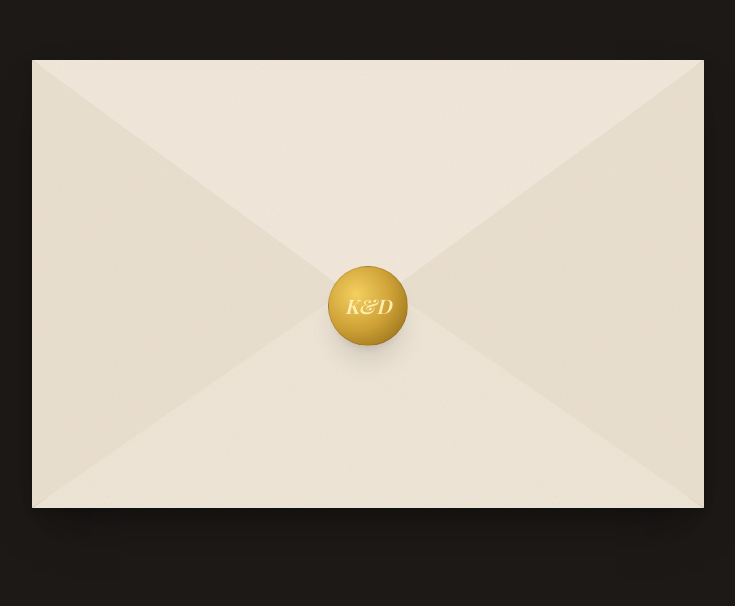
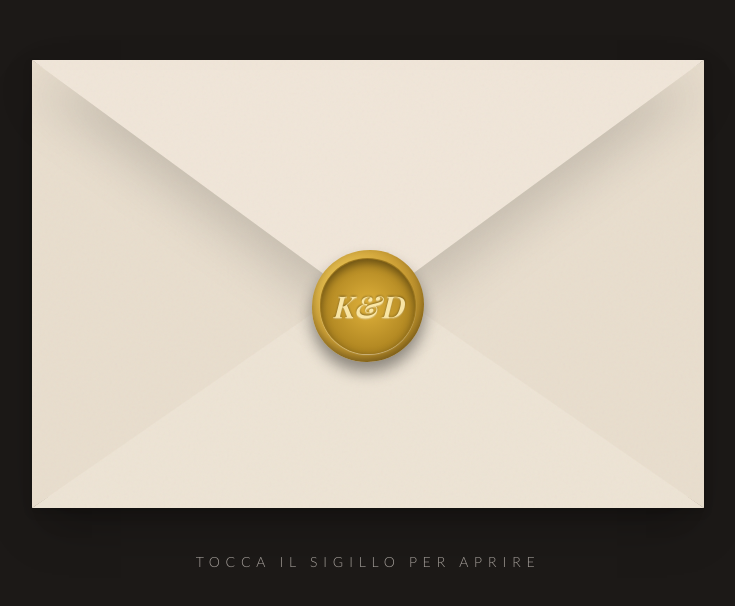
Before and after one commit to davidemoscatelli/invito-matrimonio, a React (Vite) app: page / in a window 1280 px wide. Shown: the part 116-722 px from the top of the page, without its empty margins (272-1007 px from the left). Built offline with nearby package versions, Linux system fonts and the light colour scheme; a web font is replaced by a local one.

Commit message:
sezioni aggiuntive

```diff
--- a/src/Envelope.jsx
+++ b/src/Envelope.jsx
@@ -8,11 +8,16 @@ export default function Envelope({ onOpen, onPlayMusic }) {
   const handleOpen = () => {
     if (isOpen) return;
     setIsOpen(true);
-    onPlayMusic(); // Fa partire l'audio nativo al clic
 
+    // Attivazione immediata della musica per bypassare i blocchi di Safari/Chrome
+    if (onPlayMusic) onPlayMusic();
+
+    // Sequenza: apertura (0.8s) + uscita lettera (1s) + lettura, poi zoom
     setTimeout(() => {
       setIsZooming(true);
-      setTimeout(() => { onOpen(); }, 1200);
+      setTimeout(() => {
+        onOpen();
+      }, 1200);
     }, 2800);
   };
 
@@ -24,50 +29,99 @@ export default function Envelope({ onOpen, onPlayMusic }) {
       animate={isZooming ? { opacity: 0, scale: 4 } : { opacity: 1, scale: 1 }}
       transition={{ duration: 1.2, ease: "easeInOut" }}
     >
-      <div className="relative w-[92vw] max-w-2xl aspect-[3/2] cursor-pointer shadow-2xl" onClick={handleOpen}>
+      {/* Busta con proporzione fissa 3/2 */}
+      <div
+        className="relative w-[92vw] max-w-2xl aspect-[3/2] cursor-pointer group shadow-2xl mt-12 md:mt-0"
+        onClick={handleOpen}
+      >
 
-        {/* Interno Busta */}
+        {/* Sfondo INTERNO */}
         <div className="absolute inset-0 bg-[#c7b098] shadow-[inset_0_20px_50px_rgba(0,0,0,0.6)]">
           <div className="absolute inset-0 mix-blend-multiply" style={{ backgroundImage: paperTexture }}></div>
         </div>
 
-        {/* Lettera K & D */}
+        {/* La Lettera */}
         <motion.div
-          className="absolute left-4 right-4 bottom-2 bg-[#FAF9F6] flex flex-col items-center justify-start pt-12 shadow-xl border border-stone-200 z-10"
-          style={{ height: '90%', backgroundImage: paperTexture }}
+          className="absolute left-4 right-4 bottom-2 bg-[#FAF9F6] flex flex-col items-center justify-start pt-8 md:pt-16 shadow-xl border border-stone-200"
+          style={{ height: '90%', zIndex: 10, backgroundImage: paperTexture }}
           initial={{ y: 0 }}
-          animate={isOpen ? { y: '-35%' } : { y: 0 }}
+          animate={isOpen ? { y: '-40%' } : { y: 0 }}
           transition={{ duration: 1, delay: 0.8, ease: "easeOut" }}
         >
-           <h2 className="font-serif text-5xl md:text-7xl italic text-stone-700 mb-6">K & D</h2>
-           <div className="w-16 h-[1px] bg-stone-300 mb-6"></div>
-           <p className="text-stone-500 uppercase tracking-widest text-xs">L'Invito</p>
+           <h2 className="font-serif text-4xl md:text-6xl italic text-stone-700 mb-4 drop-shadow-sm">K & D</h2>
+           <div className="w-16 md:w-24 h-[1px] bg-stone-300 mb-4"></div>
+           <p className="text-stone-500 uppercase tracking-widest text-[10px] md:text-xs font-light">L'Invito</p>
         </motion.div>
 
-        {/* Alette Laterali/Inferiori */}
+        {/* Alette Laterali e Inferiore */}
         <div className="absolute inset-0 z-20 pointer-events-none drop-shadow-lg">
           <div className="absolute inset-0 bg-[#e8ddcd]" style={{ clipPath: 'polygon(0 0, 0 100%, 50% 50%)', backgroundImage: paperTexture }}></div>
           <div className="absolute inset-0 bg-[#e8ddcd]" style={{ clipPath: 'polygon(100% 0, 100% 100%, 50% 50%)', backgroundImage: paperTexture }}></div>
           <div className="absolute inset-0 bg-[#ede3d4]" style={{ clipPath: 'polygon(0 100%, 100% 100%, 50% 48%)', backgroundImage: paperTexture }}></div>
         </div>
 
-        {/* Aletta Superiore (si apre verso l'alto) */}
+        {/* Aletta SUPERIORE */}
         <motion.div
-          className="absolute top-0 left-0 w-full h-full origin-top z-30"
+          className="absolute top-0 left-0 w-full h-full origin-top drop-shadow-2xl"
+          initial={{ rotateX: 0, zIndex: 30 }}
           animate={isOpen ? { rotateX: 180, zIndex: 5 } : { rotateX: 0, zIndex: 30 }}
-          transition={{ rotateX: { duration: 0.8 }, zIndex: { delay: 0.4 } }}
+          transition={{
+            rotateX: { duration: 0.8, ease: "easeInOut" },
+            zIndex: { delay: 0.4 }
+          }}
           style={{ transformStyle: 'preserve-3d' }}
         >
-          <div className="absolute inset-0 bg-[#f0e5d8]" style={{ clipPath: 'polygon(0 0, 100% 0, 50% 55%)', backfaceVisibility: 'hidden', backgroundImage: paperTexture }}></div>
-          <div className="absolute inset-0 bg-[#c7b098]" style={{ clipPath: 'polygon(0 0, 100% 0, 50% 55%)', backfaceVisibility: 'hidden', transform: 'rotateX(180deg)', backgroundImage: paperTexture }}></div>
+          <div
+            className="absolute inset-0 bg-[#f0e5d8]"
+            style={{ clipPath: 'polygon(0 0, 100% 0, 50% 55%)', backfaceVisibility: 'hidden', backgroundImage: paperTexture }}
+          >
+            <div className="absolute inset-0 border-b border-white/60" style={{ clipPath: 'polygon(0 0, 100% 0, 50% 55%)' }}></div>
+          </div>
+
+          <div
+            className="absolute inset-0 bg-[#c7b098]"
+            style={{ clipPath: 'polygon(0 0, 100% 0, 50% 55%)', backfaceVisibility: 'hidden', transform: 'rotateX(180deg)', backgroundImage: paperTexture }}
+          ></div>
         </motion.div>
 
-        {/* Sigillo Oro */}
-        {!isOpen && (
-          <div className="absolute top-[55%] left-1/2 -translate-x-1/2 -translate-y-1/2 w-20 h-20 z-40 bg-[radial-gradient(circle_at_35%_35%,#f3d060_0%,#cda036_50%,#876211_100%)] rounded-full flex items-center justify-center shadow-xl border border-black/10">
-            <span className="font-serif text-[#ffeeb2] text-xl italic font-semibold">K&D</span>
-          </div>
-        )}
+        {/* Sigillo DORATO */}
+        <AnimatePresence>
+          {!isOpen && (
+            <motion.div
+              className="absolute top-[55%] left-1/2 -translate-x-1/2 -translate-y-1/2 w-20 h-20 md:w-28 md:h-28 z-40 flex items-center justify-center
+                         bg-[radial-gradient(circle_at_35%_35%,#f3d060_0%,#cda036_50%,#876211_100%)]
+                         shadow-[0_10px_15px_rgba(0,0,0,0.4),inset_0_-4px_8px_rgba(0,0,0,0.3)]"
+              style={{ borderRadius: '52% 48% 51% 49% / 51% 49% 52% 48%' }}
+              exit={{ opacity: 0, scale: 0 }}
+              transition={{ duration: 0.3 }}
+            >
+              <div
+                className="absolute inset-[5px] md:inset-[8px] bg-[radial-gradient(circle_at_50%_50%,#dfb13b_0%,#9a7215_100%)]
+                           shadow-[inset_0_4px_8px_rgba(0,0,0,0.4),0_1px_1px_rgba(255,255,255,0.4)] flex items-center justify-center border border-black/10"
+                style={{ borderRadius: '50% 51% 49% 50% / 49% 50% 51% 50%' }}
+              >
+                <span
+                  className="font-serif text-[#ffeeb2] text-xl md:text-3xl italic font-semibold opacity-90 tracking-wide"
+                  style={{ textShadow: '0 -1px 2px rgba(0,0,0,0.4), 0 1px 1px rgba(255,255,255,0.4)' }}
+                >
+                  K&D
+                </span>
+              </div>
+            </motion.div>
+          )}
+        </AnimatePresence>
+
+        <AnimatePresence>
+           {!isOpen && (
+             <motion.p
+               className="absolute -bottom-16 left-0 right-0 text-center text-stone-400 tracking-[0.4em] text-xs md:text-sm uppercase font-light"
+               exit={{ opacity: 0 }}
+             >
+               Tocca il sigillo per aprire
+             </motion.p>
+           )}
+        </AnimatePresence>
+
       </div>
     </motion.div>
   );
```
Also changed, not shown: src/App.jsx (+154 -34 lines).
